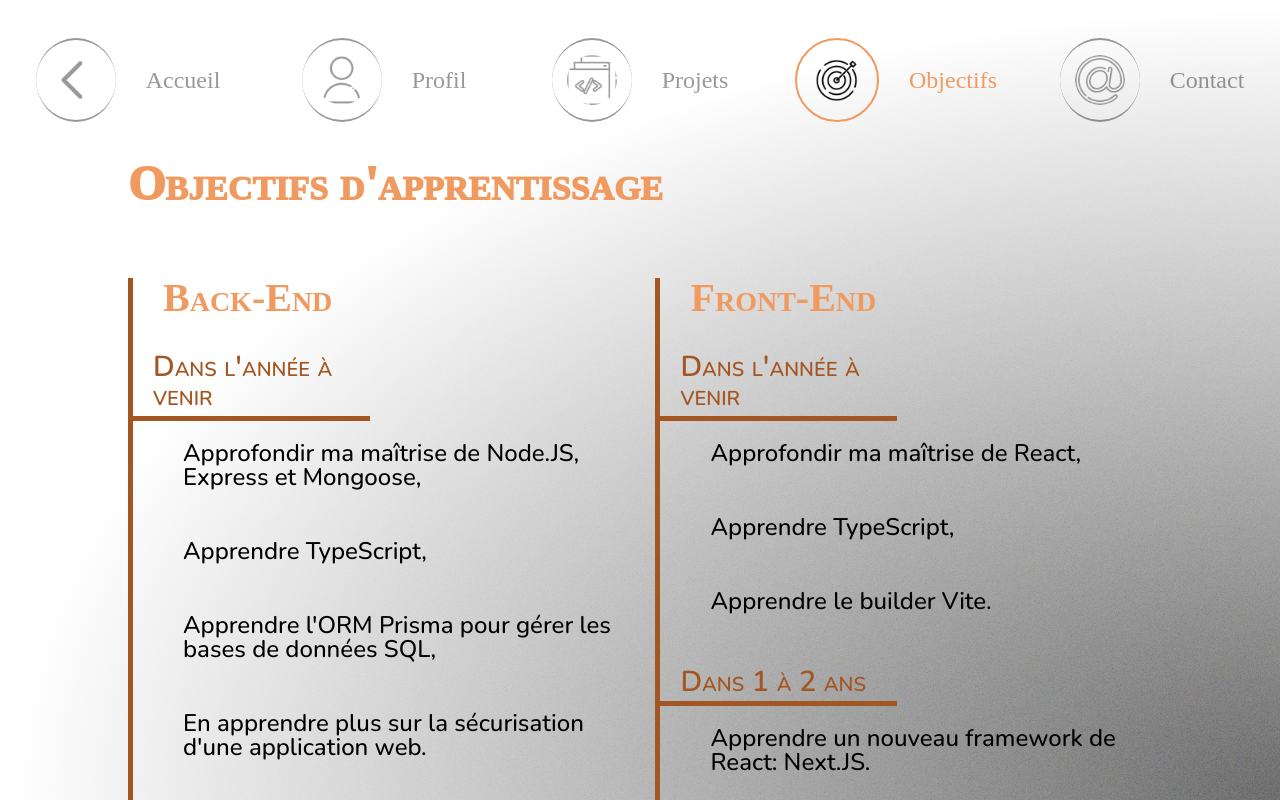
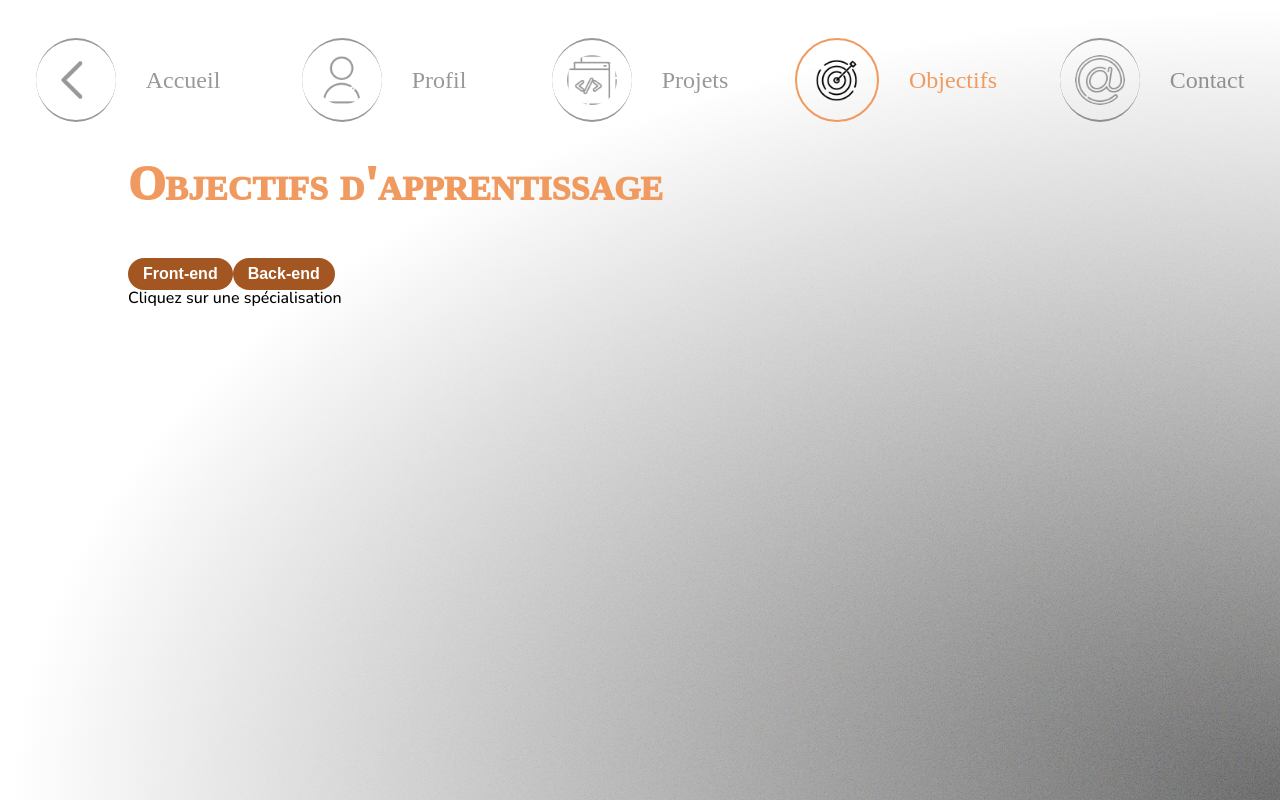
Before and after one commit to Arnaud-Goguelin/portfolio_Arnaud_Goguelin, a React (Vite) app: page /Objectifs in a window 1280 px wide. Shown: the top 800 px of the page. Built offline with nearby package versions, Linux system fonts and the light colour scheme; a web font is replaced by a local one.

Commit message:
développement de la page Objectif + factorisation du code (réemplois de fonctions et composants sur plusieurs pages)

```diff
--- a/src/components/textDisplay/textDisplay.jsx
+++ b/src/components/textDisplay/textDisplay.jsx
@@ -2,22 +2,31 @@ import PropTypes from 'prop-types'
 
 import './textDisplay.scss'
 
-function TextDisplay({ titleLevel, title, paragraphs, lists }) {
+function TextDisplay({ titleLevel, title, paragraphs, lists, listRef, handleClick, customHeight }) {
 
     //Création d'un niveau de titre adaptable
     const Title = `h${titleLevel}`;
 
     return(
-        <div className='contentToDisplay'>
+        <div
+            className='contentToDisplay'
+            onClick= {handleClick}
+        >
             <Title>{title}</Title>
             {paragraphs.map((content, index) => (
                 <p key={index + 'paragraph'}>{content}</p>
             ))}
-            <ul>
-                {lists.map((content, index) => (
-                <li key={index + 'skill'}>{content}</li>
-                ))}
-            </ul>
+            <div
+                ref={listRef}
+                style={{ height: customHeight }}
+                className='contentToDisplay__dropdown'
+            >
+                <ul>
+                    {lists.map((content, index) => (
+                    <li key={index + 'skill'}>{content}</li>
+                    ))}
+                </ul>
+            </div>
         </div>
     )
 }
@@ -28,5 +37,8 @@ TextDisplay.propTypes  = {
     titleLevel: PropTypes.number,
     title: PropTypes.string,
     paragraphs: PropTypes.array,
-    lists: PropTypes.array
+    lists: PropTypes.array,
+    listRefs: PropTypes.object,
+    handleClick: PropTypes.func,
+    customHeight: PropTypes.number
   }
--- a/src/components/textDisplay/textDisplay.scss
+++ b/src/components/textDisplay/textDisplay.scss
@@ -4,6 +4,7 @@
     position: relative;
     width: 100%;
     margin: 0 20px;
+    transition: height 500ms ease-in;
 
     p, li {
         margin: 0 0 20px 0;
@@ -14,4 +15,9 @@
         display: flex;
         justify-content: space-evenly;
     }
+
+    &__dropdown {
+        height: auto;
+        transition: height 500ms ease-in;
+    }
 }
--- a/src/data/objectivesDatas.json
+++ b/src/data/objectivesDatas.json
@@ -1,7 +1,7 @@
 [
     {
         "id": "frontObjsCT",
-        "specialization": "front-end",
+        "specialization": "Front-end",
         "title": "Dans l'année à venir",
         "paragraphs": [],
         "objectives": [
@@ -12,7 +12,7 @@
     },
     {
         "id": "frontObjsMT",
-        "specialization": "front-end",
+        "specialization": "Front-end",
         "title": "Dans 1 à 2 ans",
         "paragraphs": [],
         "objectives": [
@@ -21,7 +21,7 @@
     },
     {
         "id": "frontObjsLT",
-        "specialization": "front-end",
+        "specialization": "Front-end",
         "title": "Dans 3 ans",
         "paragraphs": [],
         "objectives": [
@@ -30,7 +30,7 @@
     },
     {
         "id": "backObjsCT",
-        "specialization": "back-end",
+        "specialization": "Back-end",
         "title": "Dans l'année à venir",
         "paragraphs": [],
         "objectives": [
@@ -42,7 +42,7 @@
     },
     {
         "id": "backObjsMT",
-        "specialization": "back-end",
+        "specialization": "Back-end",
         "title": "Dans 1 à 2 ans",
         "paragraphs": [],
         "objectives": [
@@ -51,7 +51,7 @@
     },
     {
         "id": "backObjsLT",
-        "specialization": "back-end",
+        "specialization": "Back-end",
         "title": "Dans 3 ans",
         "paragraphs": [],
         "objectives": [
--- a/src/pages/objectivesPage/objectivesPage.jsx
+++ b/src/pages/objectivesPage/objectivesPage.jsx
@@ -1,22 +1,19 @@
+import { useRef, useState, useEffect } from 'react'
 
 import objectivesDatas from '../../data/objectivesDatas.json'
 
 import TextDisplay from '../../components/textDisplay/textDisplay'
-import TimeLine from '../../components/timeLine/timeLine'
+import FilterButton from '../../components/filterButton/filterButton'
+import { filterThings } from '../../utils/filterFucttion/filterFunction'
 
 import './objectivesPage.scss'
 
 
-function objectivesPage() {
+function ObjectivesPage() {
 
-    let filteredObjectives
-    function filterObjectives(choosenSpecialization) {
-        filteredObjectives = objectivesDatas.filter(objective => objective.specialization === choosenSpecialization)
-        return filteredObjectives
-    }
-
-    const frontEndObjectives = filterObjectives('front-end')
-    const backEndObjectives = filterObjectives('back-end')
+    const specializations = [ 'Front-end', 'Back-end']
+    const buttonsContainer = useRef(null)
+    const [ objectivesFiltered, setObjectivesFiltered ] = useState([])
 
     return(
 
@@ -24,9 +21,42 @@ function objectivesPage() {
 
             <h2>{'Objectifs d\'apprentissage'}</h2>
 
-            <div className='objectivesPage__globalContent'>
+            <div
+                className='objectivesPage__buttonContainer'
+                ref={buttonsContainer}
+            >
+                {
+                    specializations.map(specialization => (
+                        <FilterButton
+                            key={specializations.indexOf(specialization)}
+                            content={specialization}
+                            onClick={event => filterThings(event, buttonsContainer, objectivesDatas, setObjectivesFiltered, 'specialization')}
+                        />
+                    ))
+                }
+            </div>
 
-             <div className='objectivesPage__specializationContent'>
+            <div className='objectivesPage__content'>
+                {
+                    objectivesFiltered.length === 0 ?
+                    <p>Cliquez sur une spécialisation</p>
+                    :
+                    objectivesFiltered.map(objective => (
+                        <TextDisplay
+                        key={objective.id}
+                        titleLevel={4}
+                        title={objective.title}
+                        paragraphs={objective.paragraphs}
+                        lists={objective.objectives}
+                        // listRef={(element) => (listRef.current[data.id] = element)}
+                        // handleClick={handleClick}
+                        // customHeight={customHeight}
+                        />
+                    ))
+                }
+            </div>
+
+             {/* <div className='objectivesPage__specializationContent'>
                 <h3>Back-End</h3>
                 {
                     backEndObjectives.map(data => (
@@ -36,12 +66,15 @@ function objectivesPage() {
                             title={data.title}
                             paragraphs={data.paragraphs}
                             lists={data.objectives}
+                            listRef={(element) => (listRef.current[data.id] = element)}
+                            handleClick={handleClick}
+                            customHeight={customHeight}
                         />
                     ))
                 }
-            </div>
+            </div> */}
 
-            <div className='objectivesPage__specializationContent'>
+            {/* <div className='objectivesPage__specializationContent'>
                 <h3>Front-End</h3>
                 {
                     frontEndObjectives.map(data => (
@@ -51,17 +84,18 @@ function objectivesPage() {
                             title={data.title}
                             paragraphs={data.paragraphs}
                             lists={data.objectives}
+                            listRef={listRef}
+                            handleClick={() => (setIsOpen(!isOpen))}
+                            customHeight={customHeight}
                         />
                     ))
                 }
-            </div>
+            </div> */}
 
-            </div>
+
 
         </section>
-
     )
-
 }
 
-export default objectivesPage
+export default ObjectivesPage
--- a/src/pages/objectivesPage/objectivesPage.scss
+++ b/src/pages/objectivesPage/objectivesPage.scss
@@ -19,12 +19,10 @@
     }
 
     &__globalContent {
-        margin: 20px 0 0 0;
         display: flex;
         flex-direction: row;
         justify-content: space-between;
         align-items: center;
-
 
         h3 {
             margin: 0 0 30px 30px;
@@ -35,39 +33,39 @@
             font-family: variables.$second-font-family;
         }
 
-        h4 {
-            font-size: 1.8em;
-            font-weight: 600;
-            font-variant-caps: small-caps;
-            color: variables.$fourth-color;
-            padding: 5px 20px;
-            border-bottom: 5px solid variables.$fourth-color;
-            // border-left: 5px solid variables.$fourth-color;
-            // border-radius: 0 25px 0;
-            margin: 0 0 20px 0;
-            width: 40%;
-        }
-
         .objectivesPage__specializationContent {
             height: 100%;
-            width: 48%;
+            width: 100%;
             display: flex;
             flex-direction: column;
-            border-left: 5px solid variables.$fourth-color;
+
+            h4 {
+                font-size: 1.8em;
+                font-weight: 600;
+                font-variant-caps: small-caps;
+                color: variables.$fourth-color;
+                padding: 5px 20px;
+                border-radius: 0 25px 0 0;
+                background-color: variables.$second-color;
+                border-bottom: 3px solid variables.$fourth-color;
+                margin: 0 0 20px 0;
+                width: 100%;
+            }
 
             .contentToDisplay {
                 margin: 0;
+                border-left: 3px solid variables.$fourth-color;
 
                 ul {
+                    margin: 20px 0;
+                    position: relative;
                     display: flex;
                     flex-direction: column;
                     justify-content: flex-start;
-                    align-items: flex-start;
                 }
 
                 li {
-                    margin: 0 0 50px 50px;
-                    background-color: transparent;
+                    margin: 15px 50px 15px 30px;
                     padding: 0;
                     color: black;
                     font-size: 1.5em;
--- a/src/pages/projectsGalleryPage/projectsGalleryPage.jsx
+++ b/src/pages/projectsGalleryPage/projectsGalleryPage.jsx
@@ -6,13 +6,12 @@ import projectsData from '../../data/projectsDatas.json'
 
 import FilterButton from '../../components/filterButton/filterButton'
 import ProjectCard from '../../components/projectCard/projectCard'
+import { filterThings } from '../../utils/filterFucttion/filterFunction'
 
 function ProjectsPage() {
 
-    const buttonsContainer = useRef(null)
-    const movingGallery = useRef(null)
+    //Création d'un tableau de valeurs uniques pour générer les boutons filtres
 
-    //Création d'un tableau de valeurs uniques pour générer les boutons filtres
     const unusableTags = projectsData.map((project) => project.tags);
     const tagsWithDuplicates = unusableTags.reduce((acc, tags) => {
         return acc.concat(tags)
@@ -20,25 +19,14 @@ function ProjectsPage() {
     const tags = Array.from(new Set(tagsWithDuplicates))
     tags.unshift('Tous')
 
-    //Création d'un variable contenant les projets filtrés
+    //Création des variables et ref nécessaires au filtre des projets
     const [ projectsFiltered, setProjectsFiltered ] = useState([])
-
-    //Identification du filtre actif + filtrage des projets
-    function filterProjects(event) {
-        //Ajout et suppression de classes CSS pour identifier le filtre actif
-        const allButtonsFilter = Array.from(buttonsContainer.current.children)
-        allButtonsFilter.forEach(buttonFilter => buttonFilter.classList.remove('active'))
-
-        const selectedButton = event.target
-        selectedButton.classList.add('active')
-
-        //Filtre des projetcs en fonction de la valeur du bouton actif et mise à jour de la variable projectsFiltered
-        const filterValue = event.target.innerText
-        setProjectsFiltered(projectsData.filter(project => project.tags.includes(filterValue)))
-    }
+    const buttonsContainer = useRef(null)
 
     //Gestion de l'évènement wheel
-     function handleWheel(event) {
+
+    const movingGallery = useRef(null)
+    function handleWheel(event) {
         // On récupère la valeur de scrollLeft de gallery
         // (soit le nombre de pixels le long desquels le contenu d'un élément a défilé depuis son bord gauche)
         // et on y ajoute deltaY (la quantité de défilement vertical dans l'unité)
@@ -63,7 +51,7 @@ function ProjectsPage() {
                     key={'filter n°' + tags.indexOf(tag)}
                     className='projectsPage__filter'
                     content={tag}
-                    onClick={filterProjects}
+                    onClick={event => filterThings(event, buttonsContainer, projectsData, setProjectsFiltered, 'tags')}
                 />
             ))
             }
--- /dev/null
+++ b/src/utils/filterFucttion/filterFunction.js
@@ -0,0 +1,12 @@
+export function filterThings(event, buttons, Datas, setThingFiltered,prop ) {
+    //Ajout et suppression de classes CSS pour identifier le filtre actif
+    const allButtonsFilter = Array.from(buttons.current.children)
+    allButtonsFilter.forEach(buttonFilter => buttonFilter.classList.remove('active'))
+
+    const selectedButton = event.target
+    selectedButton.classList.add('active')
+
+    //Filtre des projetcs en fonction de la valeur du bouton actif et mise à jour de la variable projectsFiltered
+    const filterValue = event.target.textContent
+    setThingFiltered(Datas.filter(data => data[prop].includes(filterValue)))
+}
```
